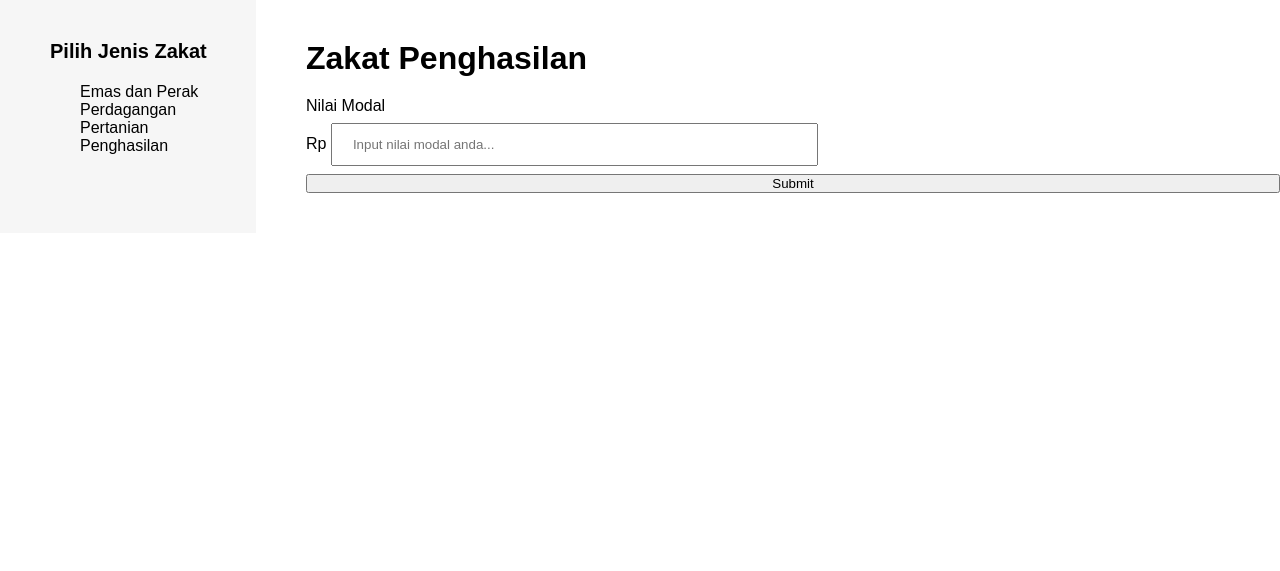
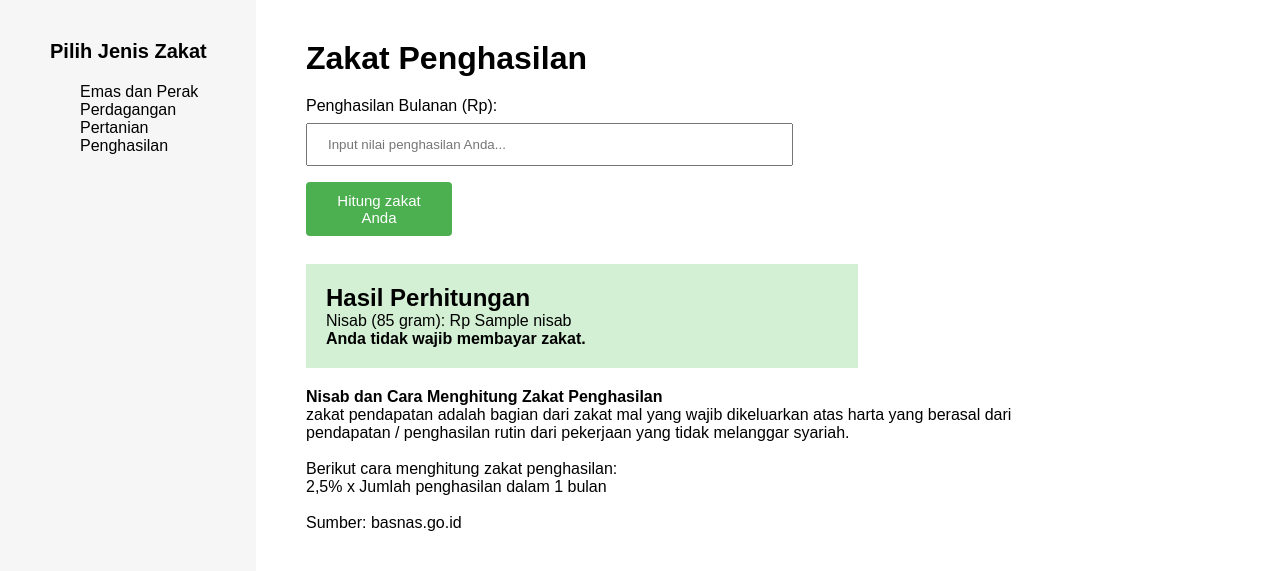
Before and after one commit to nferdy/kelompok_7_project, a Flask app: template templates/zakat_penghasilan.html in a window 1280 px wide. Shown: the part 80-651 px from the top of the page. Run offline with Flask 3, Linux system fonts and the light colour scheme; the template is opened without the code that fills it: most values are stand-ins (such as "Sample title", 1, 10 or a date in 2020).

Commit message:
Update zakat_penghasilan.html

```diff
--- a/templates/zakat_penghasilan.html
+++ b/templates/zakat_penghasilan.html
@@ -1,18 +1,32 @@
 {% extends "base.html" %}
-
 {% block content %}
-
 <h1 class="title_zakat">Zakat Penghasilan</h1>
 <div class="form_input">
-    <form method="post" action="/zakat-emas">
-        <label for="quantity">Nilai Modal</label>
-        <div class="form-modal">
-            <span>Rp</span>
-            <input type="number" id="quantity" name="quantity" min="0" placeholder="Input nilai modal anda...">
-        </div>
-        <input type="submit">
-      </form>
+    <form method="post" action="/zakat-penghasilan">
+        <label for="hasil_penghasilan">Penghasilan Bulanan (Rp):</label>
+        <input type="number" id="hasil_penghasilan" name="hasil_penghasilan" min="0" required placeholder="Input nilai penghasilan Anda...">
+        <button type="submit">Hitung zakat Anda</button>
+    </form>
+    {% if zakat is not none %}
+    <div class="hasil_zakat">
+    <h2>Hasil Perhitungan</h2>
+    <p>Nisab (85 gram): Rp {{ nisab }}</p>
+    {% if wajib_zakat %}
+        <p class="zakat_yes"><strong>Anda wajib membayar zakat!</strong></p>
+        <p>Nilai Zakat yang harus dibayar: <strong>Rp {{ zakat }}</strong></p>
+    {% else %}
+        <p class="zakat_no"><strong>Anda tidak wajib membayar zakat.</strong></p>
+    {% endif %}
 </div>
+{% endif %}
+<div class="desc_zakat">
+    <p name="desc_zakat">
+        <b>Nisab dan Cara Menghitung Zakat Penghasilan</b> <br>
+        zakat pendapatan adalah bagian dari zakat mal yang wajib dikeluarkan atas harta yang berasal dari pendapatan / penghasilan rutin dari pekerjaan yang tidak melanggar syariah.<br><br>
+        Berikut cara menghitung zakat penghasilan:<br>
+        2,5% x Jumlah penghasilan dalam 1 bulan <br><br>
 
-
+        Sumber: basnas.go.id
+    </p>
+</div>
 {% endblock %}
```
